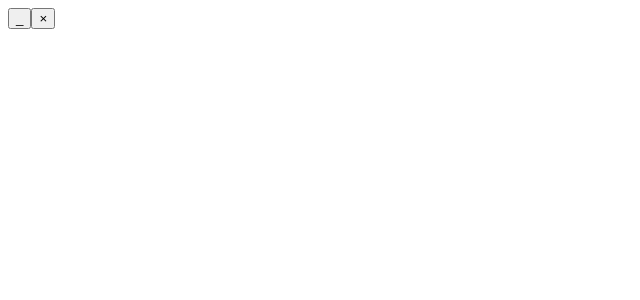
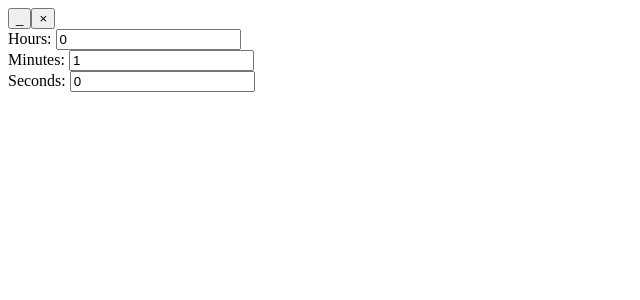
Before and after one commit to KennedyMungai/timer-desktop-app, a React (Vite) app in the folder src/renderer/: page / in a window 1280 px wide. Shown: the top 300 px of the page, without its empty margins (0-640 px from the left). Built offline with nearby package versions, Linux system fonts and the light colour scheme.

Commit message:
Used the proper onChange functions for the onCHange prop

```diff
--- a/src/renderer/src/components/timer.tsx
+++ b/src/renderer/src/components/timer.tsx
@@ -6,7 +6,7 @@ type Props = {
 }
 
 const Timer = ({ isOverlay }: Props) => {
-  const [isEditing, setIsEditing] = useState(false)
+  const [isEditing, setIsEditing] = useState(true)
   const [hours, setHours] = useState(0)
   const [minutes, setMinutes] = useState(1)
   const [seconds, setSeconds] = useState(0)
@@ -15,9 +15,24 @@ const Timer = ({ isOverlay }: Props) => {
     <div>
       {isEditing ? (
         <div>
-          <InputField label="Hours" value={hours} onChange={setHours} placeholder="Hours" />
-          <InputField label="Minutes" value={minutes} onChange={setMinutes} placeholder="Minutes" />
-          <InputField label="Seconds" value={seconds} onChange={setSeconds} placeholder="Seconds" />
+          <InputField
+            label="Hours"
+            value={hours}
+            onChange={(e) => setHours(e.target.value)}
+            placeholder="Hours"
+          />
+          <InputField
+            label="Minutes"
+            value={minutes}
+            onChange={(e) => setMinutes(e.target.value)}
+            placeholder="Minutes"
+          />
+          <InputField
+            label="Seconds"
+            value={seconds}
+            onChange={(e) => setSeconds(e.target.value)}
+            placeholder="Seconds"
+          />
         </div>
       ) : (
         <div></div>
```
